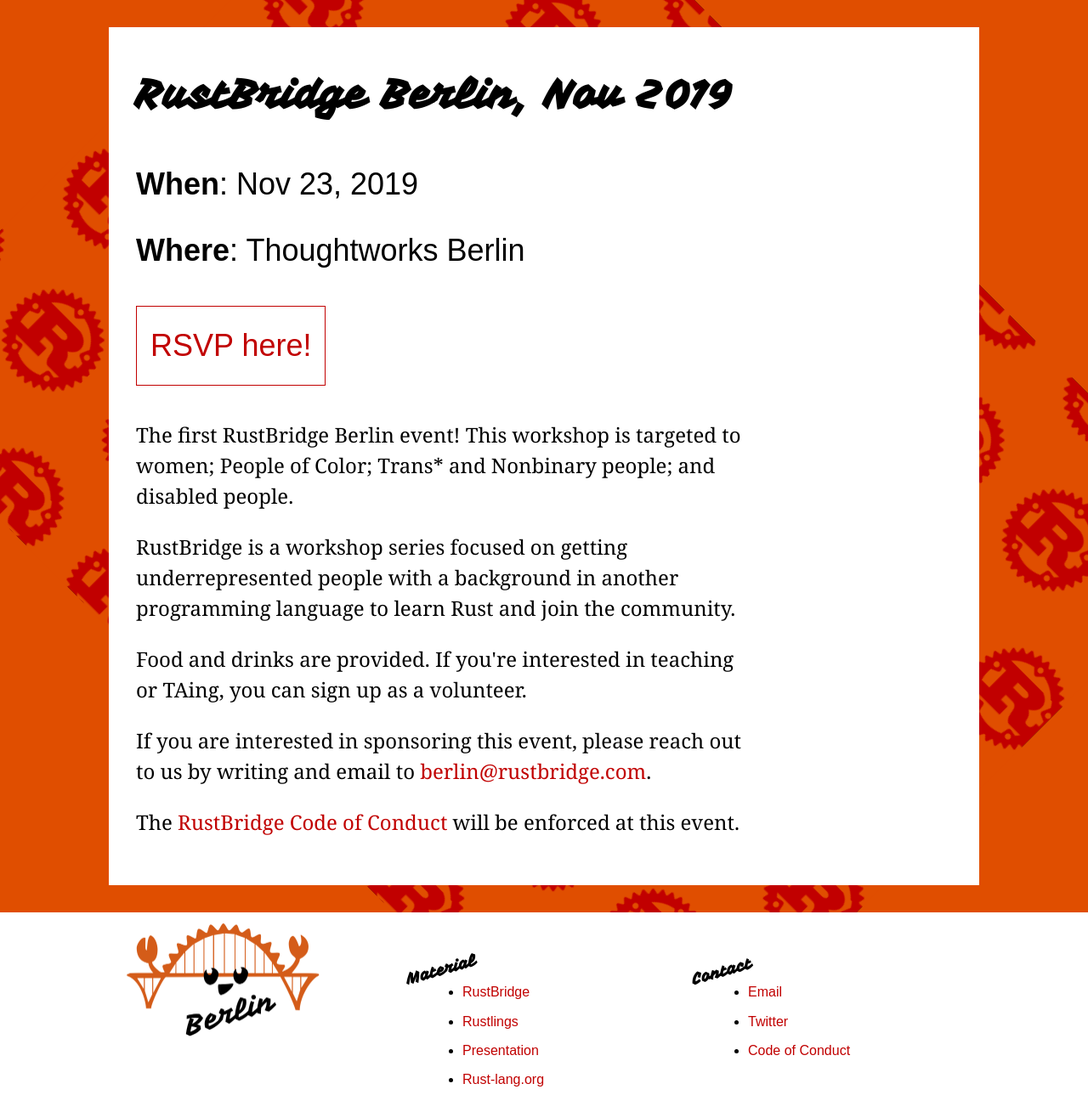
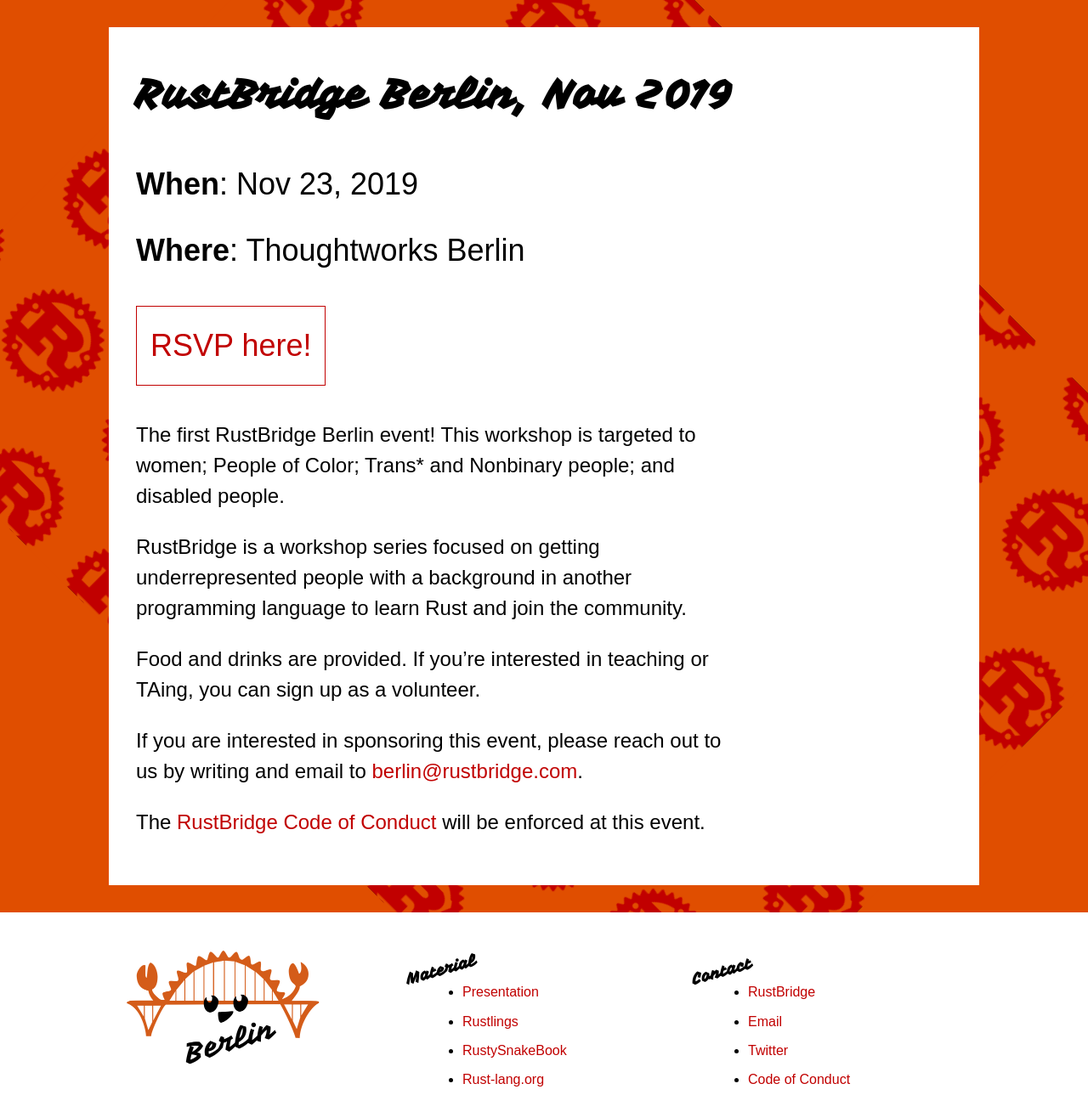
Before and after one commit to rustbridge/berlin, a Jekyll site: the page built from _events/nov-2019.md, in a window 1280 px wide. Shown: the whole page at 85% size. Built offline with Jekyll 4.4.1, drawn with Linux system fonts in a browser that asks for light colours; nearby versions of some CDN libraries.

Commit message:
fix font style on event site, change footer links

```diff
--- a/_config.yml
+++ b/_config.yml
@@ -7,11 +7,12 @@
 
 links:
   material:
-    RustBridge: "https://rustbridge.com"
+    Presentation: "https://intro.rustbridge.com"
     Rustlings: "https://github.com/rust-lang/rustlings"
-    Presentation: "https://intro.rustbridge.com"
+    RustySnakeBook: "https://github.com/rustbridge/rusty-snake-book"
     Rust-lang.org: "https://rust-lang.org"
   contact:
+    RustBridge: "https://rustbridge.com"
     Email: "mailto:berlin@rustbridge.com"
     Twitter: "https://twitter.com/rustbridgebln"
     "Code of Conduct": "https://rustbridge.com/conduct"
--- a/_events/nov-2019.md
+++ b/_events/nov-2019.md
@@ -7,28 +7,17 @@
 layout: event
 ---
 
-<p class="measure lh-copy f3 athelas">
-    The first RustBridge Berlin event! This workshop is targeted to women;
-    People of Color; Trans* and Nonbinary people; and disabled people.
-</p>
+The first RustBridge Berlin event! This workshop is targeted to women;
+People of Color; Trans* and Nonbinary people; and disabled people.
 
-<p class="measure lh-copy f3 athelas">
-    RustBridge is a workshop series focused on getting underrepresented people
-    with a background in another programming language to learn Rust and join the
-    community.
-</p>
+RustBridge is a workshop series focused on getting underrepresented people
+with a background in another programming language to learn Rust and join the
+community.
 
-<p class="measure lh-copy f3 athelas">
-    Food and drinks are provided. If you're interested in teaching or TAing, you
-    can sign up as a volunteer.
-</p>
+Food and drinks are provided. If you're interested in teaching or TAing, you
+can sign up as a volunteer.
 
-<p class="measure lh-copy f3 athelas">
-    If you are interested in sponsoring this event, please reach out to us by
-    writing and email to <a href="mailto:berlin@rustbridge.com">berlin@rustbridge.com</a>.
-</p>
+If you are interested in sponsoring this event, please reach out to us by
+writing and email to [berlin@rustbridge.com](mailto:berlin@rustbridge.com).
 
-<p class="measure lh-copy f3 athelas">
-    The <a href="https://rustbridge.com/conduct">RustBridge Code of Conduct</a>
-    will be enforced at this event.
-</p>
+The [RustBridge Code of Conduct](https://rustbridge.com/conduct) will be enforced at this event.
--- a/_layouts/default.html
+++ b/_layouts/default.html
@@ -23,7 +23,7 @@
     </main>
     <footer class="mt4 mb2">
       <div class="mw8 ph2 center footer">
-        <div class="">
+        <div class="footer-logo">
           <a href="{{site.url}}/" title="RustBridge Berlin" class="logo"><img src="{{ site.url }}/assets/RustBridgeBerlin.png" alt="RustBridge Berlin logo" width="250"></a>
         </div>
         <div>
--- a/_layouts/event.html
+++ b/_layouts/event.html
@@ -13,4 +13,6 @@
     RSVP here!
 </a>
 
-{{ content }}
+<div class="measure lh-copy f3">
+  {{ content }}
+</div>
--- a/_sass/main.sass
+++ b/_sass/main.sass
@@ -54,6 +54,9 @@
   h3 + ul
     margin-left: 2rem
 
+.footer-logo
+  align-self: center
+
 .bg
   background-color: $orange
   background-image: url(../assets/rust-bg.png)
```
